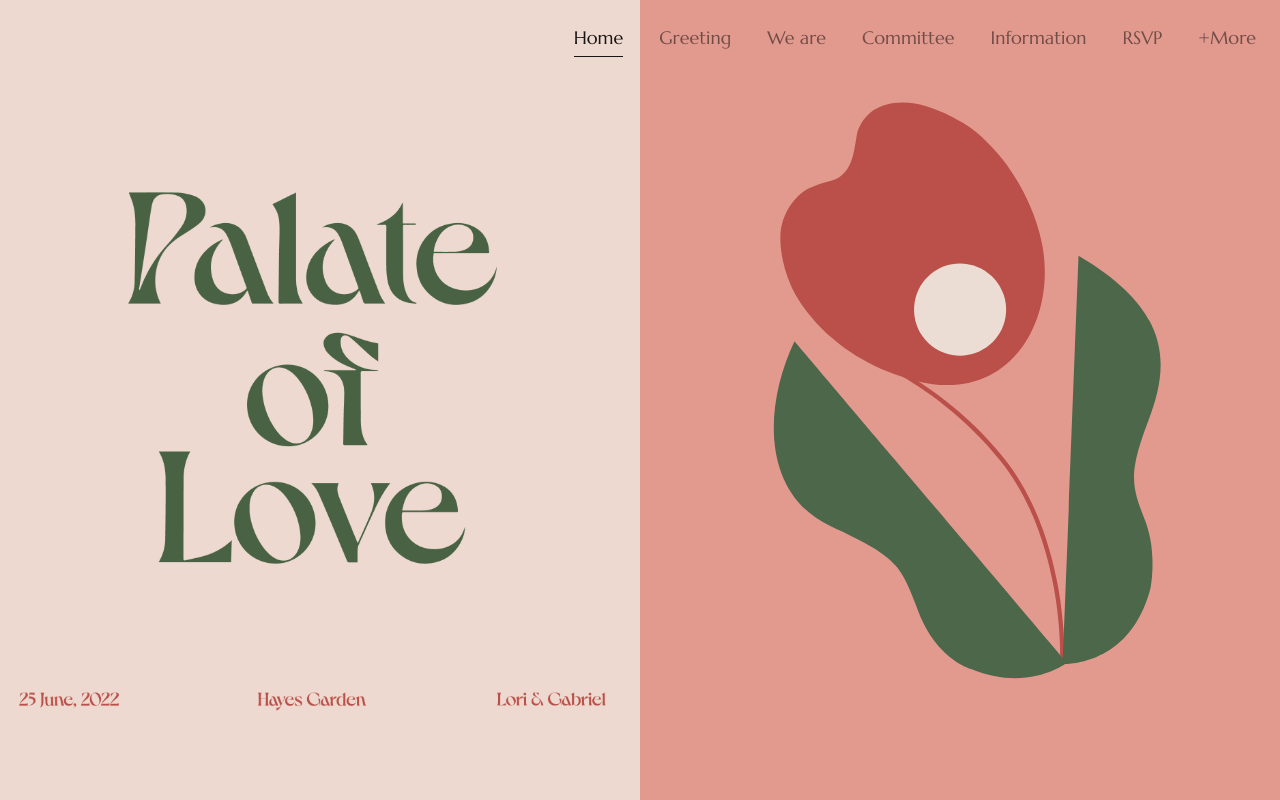
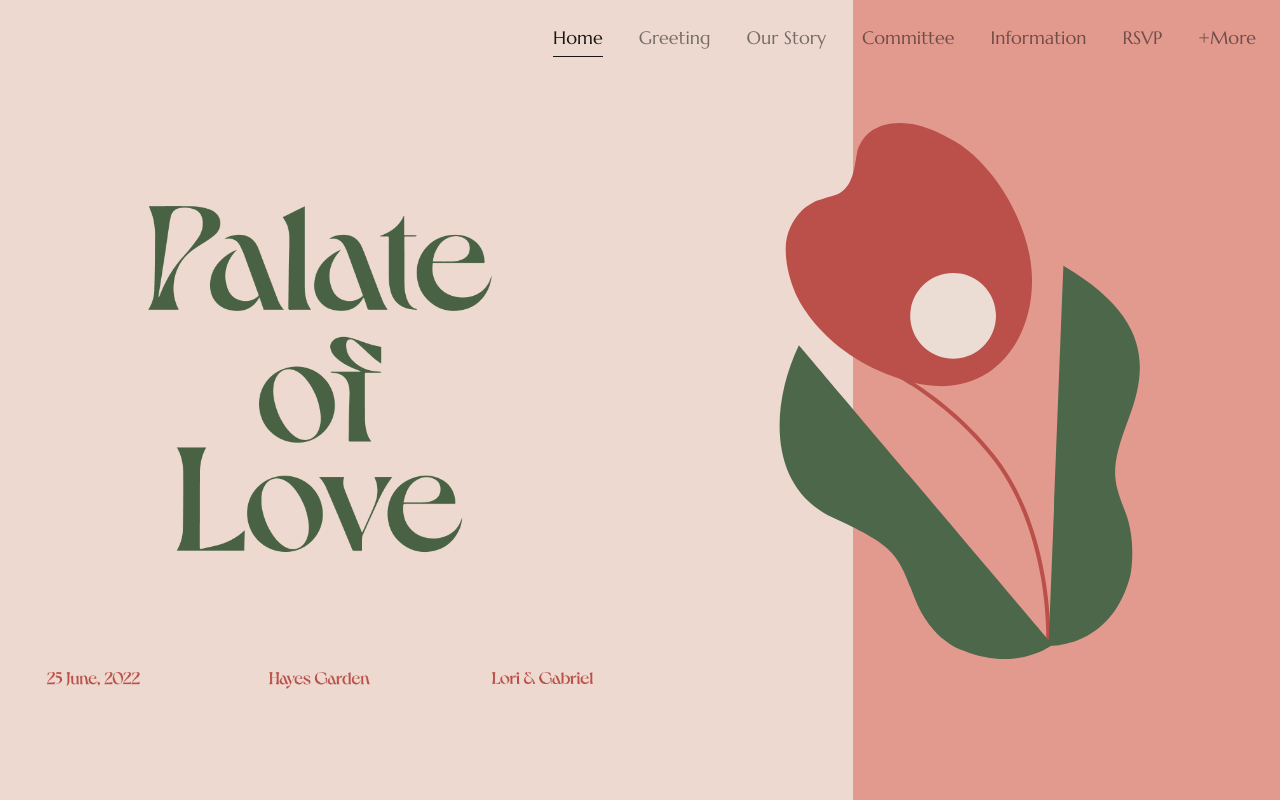
Before and after one commit to sangbumk15/wedding-rsvp, a plain HTML site: page index.html in a window 1280 px wide. Drawn offline with nearby package versions, Linux system fonts and the light colour scheme; a web font is replaced by a local one.

Commit message:
home div

```diff
--- a/html/assets/css/custom.css
+++ b/html/assets/css/custom.css
@@ -2,6 +2,35 @@
 /*
   Additional
  */
+.home-top-container {
+    width: 100%;
+    height: 100%;
+    position: absolute;
+}
+
+.home-container {
+    width: 100%;
+    height: 100%;
+    display: flex;
+    flex-wrap: wrap;
+}
+
+.home-absolute-position {
+    position: absolute; !important;
+}
+
+.home-relative-position {
+    position: relative; !important;
+}
+
+.z-index-1 {
+    z-index: 1;
+}
+
+.z-index-2 {
+    z-index: 2;
+}
+
 .nav-padding {
     padding-right: 20px;
 }
@@ -17,6 +46,12 @@
     padding-left:0;
 }
 
+.home-background-transparent1 {
+    background: none;
+    display : flex;
+    align-items : center;
+}
+
 .home-background1 {
     background-color: #EDD9CF;
     display : flex;
@@ -25,6 +60,10 @@
 
 .home-background2 {
     background-color: #E39A8E;
+}
+
+.home-background-transparent2 {
+    background: none;
 }
 
 .we-are-background {
--- a/index.html
+++ b/index.html
@@ -70,7 +70,7 @@
                 <a class="nav-link" href="#palate-of-love">Greeting</a>
             </li>
             <li class="nav-item nav-padding" data-menuanchor="about-us">
-                <a class="nav-link" href="#about-us">We are</a>
+                <a class="nav-link" href="#about-us">Our Story</a>
             </li>
             <li class="nav-item nav-padding" data-menuanchor="our-friends">
                 <a class="nav-link" href="#our-friends">Committee</a>
@@ -110,16 +110,20 @@
 <div class="ln-fullpage" data-navigation="true">
 
     <!-- Section - Home -->
-    <section class="ln-section d-flex min-vh-100" data-anchor="home" data-tooltip="Home" data-ui="light"
+    <section class="ln-section d-flex home-relative-position min-vh-100" data-anchor="home" data-tooltip="Home" data-ui="light"
              data-navbar="navbar-light">
-        <div class="row">
-            <!--            <div id="lottie" class="col-md-6 padding-0">-->
-            <!--                <script src="html/assets/js/display-animation.js" type="text/javascript"></script>-->
-            <!--            </div>-->
-            <div class="col-md-6 padding-0 home-background1">
+        <div class="home-container home-absolute-position z-index-1">
+            <div class="col-md-8 home-background1">
+            </div>
+            <div class="col-md-4 home-background2">
+            </div>
+        </div>
+
+        <div class="home-container home-relative-position z-index-2" style="background: none">
+            <div class="col-md-6 home-background-transparent1">
                 <img style="width:100%" src="html/assets/images/main_title.png">
             </div>
-            <div id="lottie2" class="col-md-6 padding-0 home-background2">
+            <div id="lottie2" class="col-md-6 home-background-transparent2">
                 <script src="html/assets/js/display-animation2.js" type="text/javascript"></script>
             </div>
         </div>
@@ -155,7 +159,8 @@
     </section>
 
     <!-- Section - we are -->
-    <section class="ln-section d-xl-flex bg-light we-are-background section-padding" data-anchor="about-us" data-tooltip="What we do" data-ui="light"
+    <section class="ln-section d-xl-flex bg-light we-are-background section-padding" data-anchor="about-us"
+             data-tooltip="What we do" data-ui="light"
              data-navbar="navbar-light">
         <div class="container align-self-xl-center">
             <div class="row">
@@ -193,7 +198,8 @@
     </section>
 
     <!-- Section - Our friends -->
-    <section class="ln-section d-xl-flex section-padding" data-anchor="our-friends" data-tooltip="Our work" data-ui="dark"
+    <section class="ln-section d-xl-flex section-padding" data-anchor="our-friends" data-tooltip="Our work"
+             data-ui="dark"
              data-navbar="navbar-light">
         <div class="container align-self-xl-center">
             <div class="row mb-8">
@@ -219,14 +225,15 @@
     </section>
 
     <!-- Section - Timeline -->
-    <section class="ln-section d-xl-flex bg-light section-padding" data-anchor="timeline" data-tooltip="Contact" data-ui="dark"
+    <section class="ln-section d-xl-flex bg-light section-padding" data-anchor="timeline" data-tooltip="Contact"
+             data-ui="dark"
              data-navbar="navbar-light">
         <div class="container align-self-center">
             <div class="row mb-7">
                 <div class="col-12 col-xl-6">
                     <h2 class="mb-4 animated" data-animation="fadeInUp">Timeline</h2>
                     <p class="animated" data-animation="fadeInUp" data-animation-delay="150">
-                        3:00PM - 4:00PM  신랑 신부 헤이스 가든 도착. 웨딩 촬영.
+                        3:00PM - 4:00PM 신랑 신부 헤이스 가든 도착. 웨딩 촬영.
                         <br>
                         4:00PM - 5:00PM 신랑 신부 가족 및 웨딩커미티 도착. 사진 촬영.
                         <br>
@@ -263,7 +270,8 @@
     </section>
 
     <!-- Section - RSVP -->
-    <section class="ln-section d-xl-flex bg-light section-padding" data-anchor="rsvp" data-tooltip="Contact" data-ui="dark"
+    <section class="ln-section d-xl-flex bg-light section-padding" data-anchor="rsvp" data-tooltip="Contact"
+             data-ui="dark"
              data-navbar="navbar-light">
         <div class="container align-self-center">
             <div class="row mb-7">
@@ -344,7 +352,8 @@
     </section>
 
     <!-- Section - Our pick -->
-    <section class="ln-section d-xl-flex bg-light section-padding" data-anchor="our-pick" data-tooltip="Contact" data-ui="dark"
+    <section class="ln-section d-xl-flex bg-light section-padding" data-anchor="our-pick" data-tooltip="Contact"
+             data-ui="dark"
              data-navbar="navbar-light">
         <div class="container align-self-center">
             <h2 class="mb-4 animated" data-animation="fadeInUp" data-animation-delay="150">Lori & Gabriel’s Pick</h2>
```
